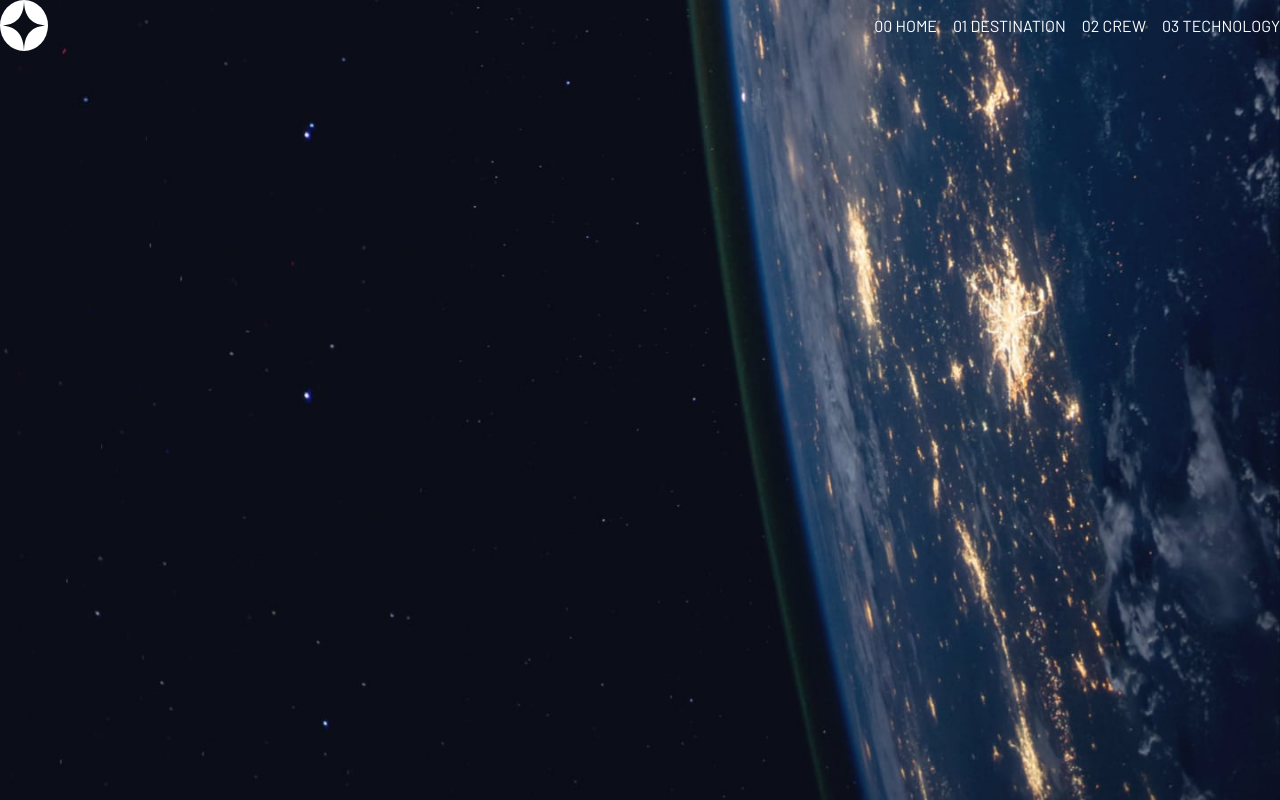
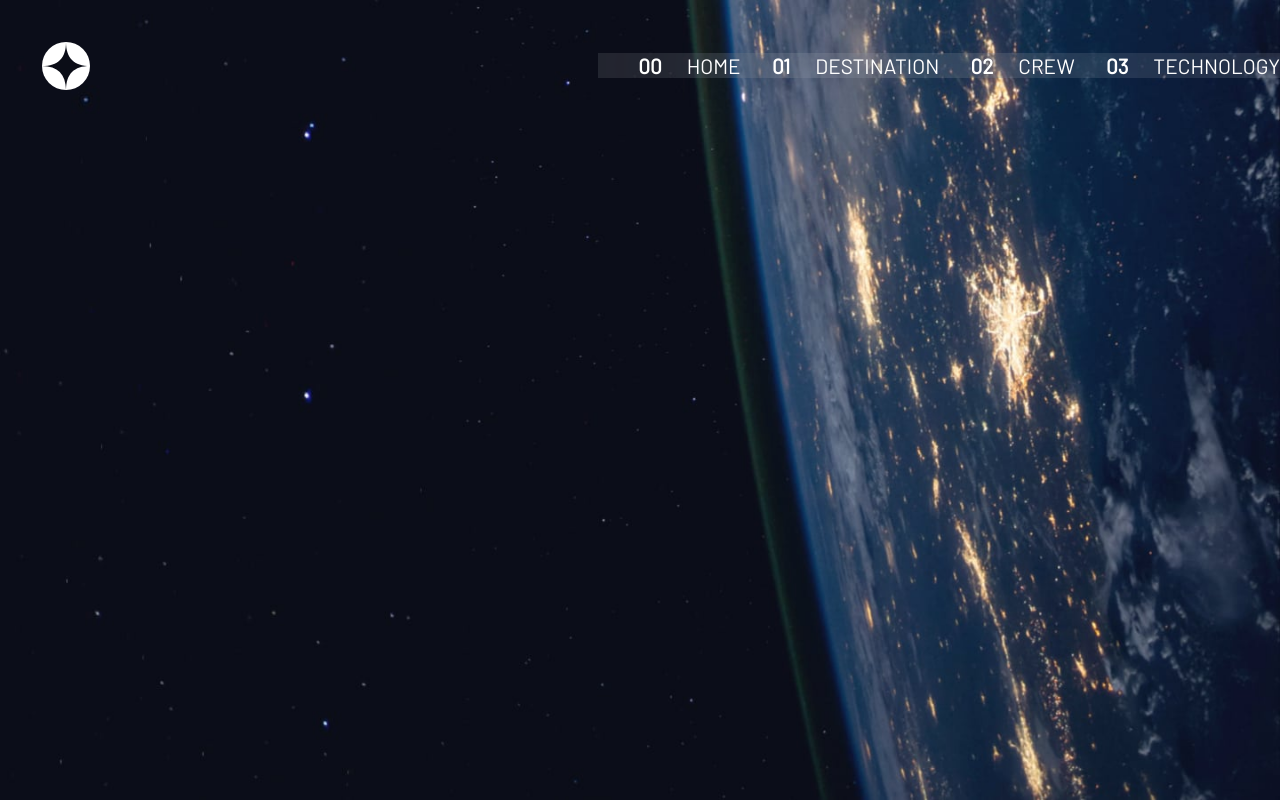
Before and after one commit to Robinho1997/navbar-responsive, a plain HTML site: page navbar.html in a window 1280 px wide. Drawn offline with Linux system fonts and the light colour scheme; a web font is replaced by a local one.

Commit message:
adding more styling, background navbar, margin , font style/size

```diff
--- a/navbar.css
+++ b/navbar.css
@@ -6,17 +6,33 @@ body {
     background-repeat: no-repeat;
     background-size: cover;
     font-family: barlow;
+    font-size: 1.3rem;
+}
+
+.logo {
+    margin: 2em;
 }
 
 
 .header-flex {
     display: flex;
     justify-content: space-between;
+    align-items: center;
 }
 
 .flex-navbar {
     display: flex;
-    gap: 1em;
+    gap: 1.5em;
     list-style: none;
     color: white;
+    background-color: hsl(0 0% 100% / 0.1);
+    backdrop-filter: blur(2em);
+
+
 }
+
+
+.number-navbar {
+    font-weight: 700;
+    margin-right: 1em;
+}
--- a/navbar.html
+++ b/navbar.html
@@ -10,12 +10,12 @@
 <body>
 
 <div class="header-flex">
-  <img src="/images/logo.svg">
+  <img class="logo" src="/images/logo.svg">
     <ul class="flex-navbar">
-     <li> <a> <span> 00 </span> HOME           </a></li>
-     <li> <a> <span> 01 </span> DESTINATION    </a></li>
-     <li> <a> <span> 02 </span> CREW           </a></li>
-     <li> <a> <span> 03 </span> TECHNOLOGY     </a></li>
+     <li> <a> <span class="number-navbar"> 00 </span> HOME           </a></li>
+     <li> <a> <span class="number-navbar"> 01 </span> DESTINATION    </a></li>
+     <li> <a> <span class="number-navbar"> 02 </span> CREW           </a></li>
+     <li> <a> <span class="number-navbar"> 03 </span> TECHNOLOGY     </a></li>
     </ul>
 </div>
 
```
